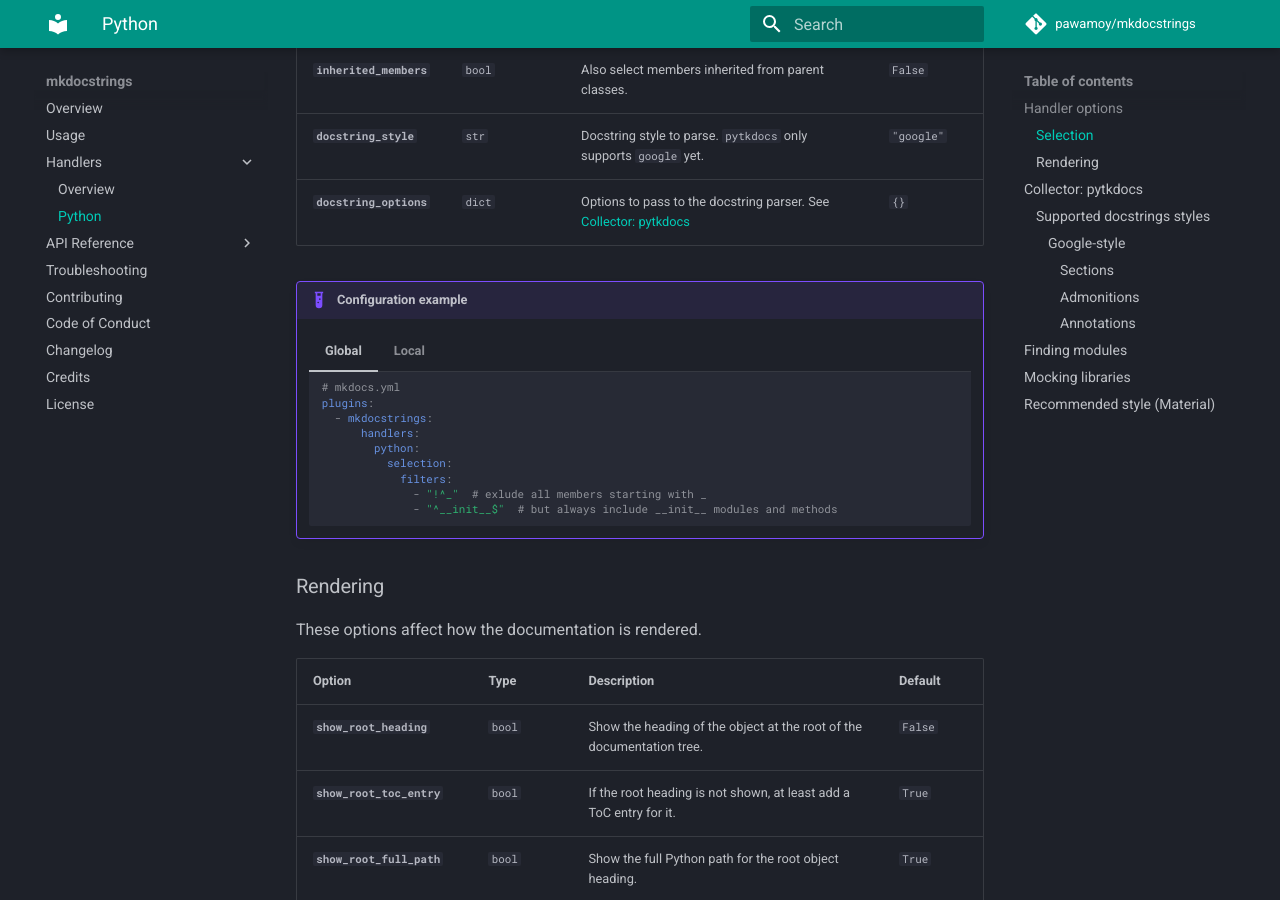
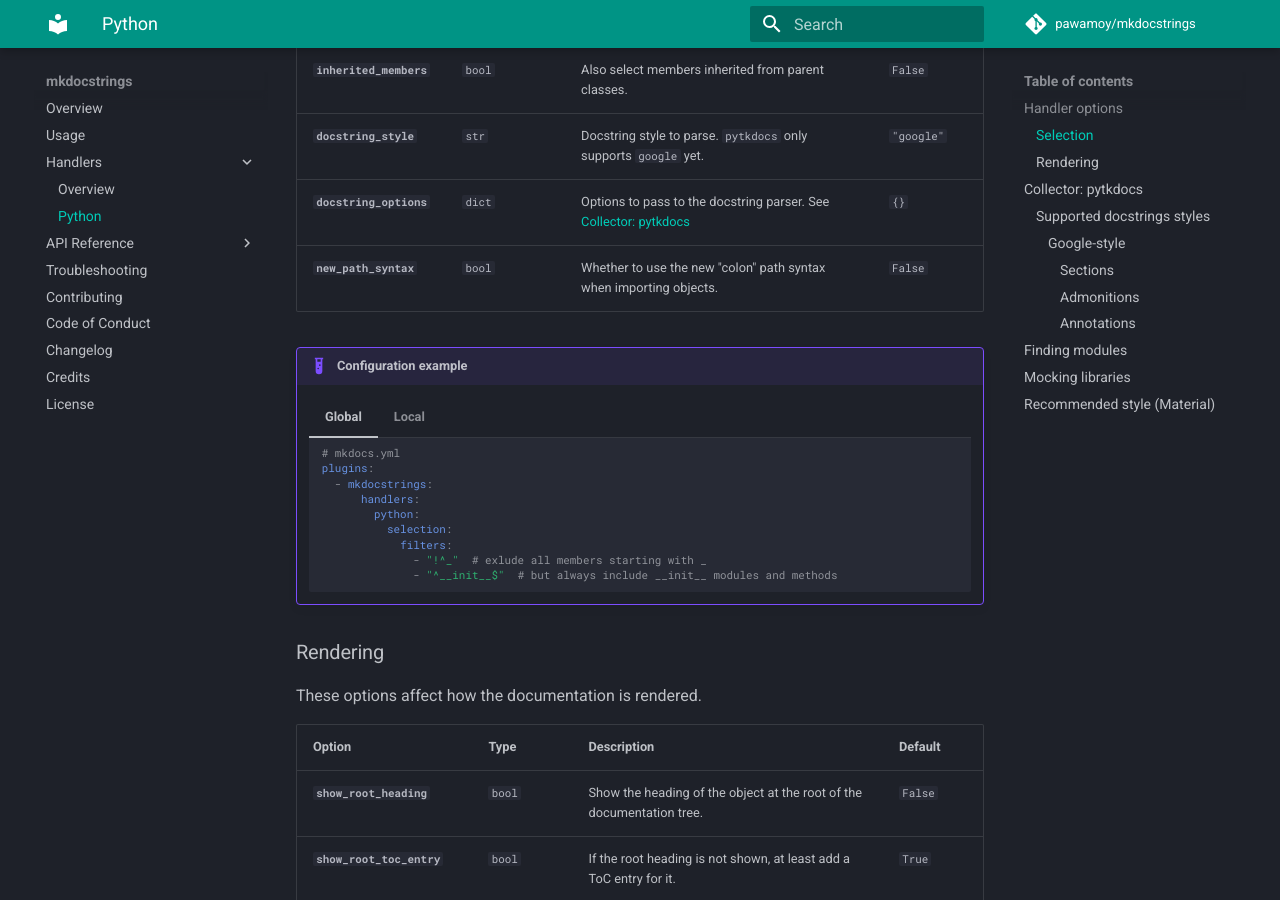
Before and after one commit to mkdocstrings/mkdocstrings, an MkDocs documentation site: the page built from docs/handlers/python.md, in a window 1280 px wide and 900 px high, scrolled down 1192 px. Built offline with MkDocs 1.6.1 and Material for MkDocs 9.7.7, drawn with Linux system fonts in a browser that asks for light colours; comment, search, counter and statistics services are not loaded.

Commit message:
docs: Add `new_path_syntax` option from `pytkdocs`

```diff
--- a/docs/handlers/python.md
+++ b/docs/handlers/python.md
@@ -46,6 +46,7 @@ Option | Type | Description | Default
 **`inherited_members`** | `bool` | Also select members inherited from parent classes. | `False`
 **`docstring_style`** | `str` | Docstring style to parse. `pytkdocs` only supports `google` yet. | `"google"`
 **`docstring_options`** | `dict` | Options to pass to the docstring parser. See [Collector: pytkdocs](#collector-pytkdocs) | `{}`
+**`new_path_syntax`** | `bool` | Whether to use the new "colon" path syntax when importing objects. | `False`
 
 !!! example "Configuration example"
     === "Global"
```
